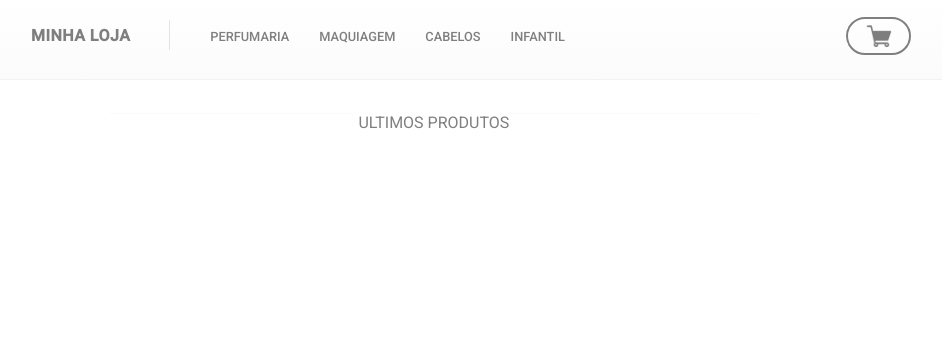
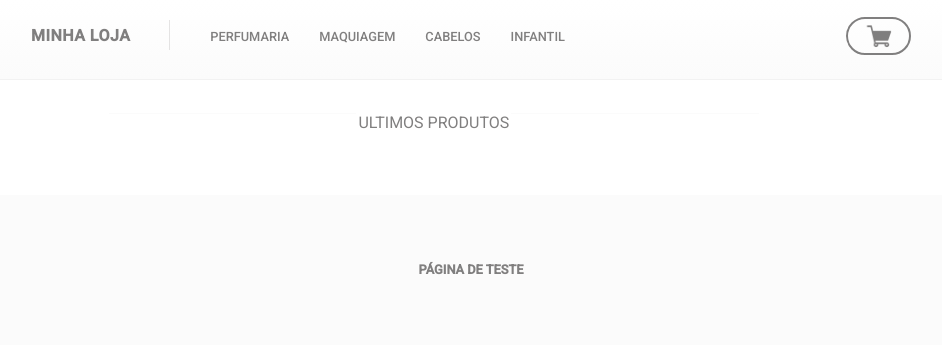
Before and after one commit to t4vor4/challenge, a website: page index.html in a window 1280 px wide. Shown: the whole page, without its empty margins (169-1111 px from the left). Drawn offline with nearby package versions, Linux system fonts and the light colour scheme; files that its build step writes are made by us from their sources; no server answers; files whose address does not match are found by name.

Commit message:
pagina finalizada

```diff
--- a/index.html
+++ b/index.html
@@ -39,7 +39,7 @@
 
         </ul>
     </section>
-    <footer></footer>
+    <footer class="footer">Página de teste</footer>
 
 
 
--- a/src/sass/app.scss
+++ b/src/sass/app.scss
@@ -4,3 +4,4 @@
 @import './header';
 @import './vitrine';
 @import './product';
+@import './footer';
--- /dev/null
+++ b/src/sass/footer.scss
@@ -0,0 +1,13 @@
+.footer {
+    display: inline-flex;
+    width: 100%;
+    height: 150px;
+    background-color: $cinza-claro;
+    margin-top: 3em;
+    justify-content: center;
+    align-items: center;
+    font-size: .8em;
+    color: $cinza-escuro;
+    text-transform: uppercase;
+    font-weight: 600;
+}
```
